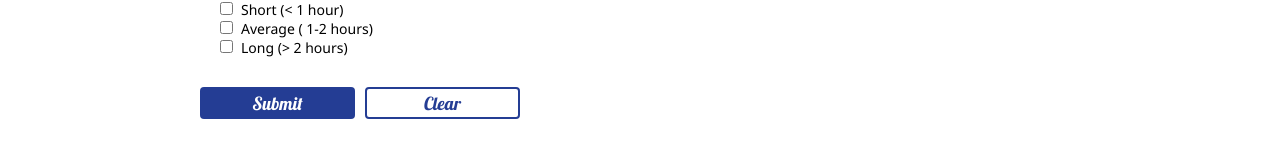
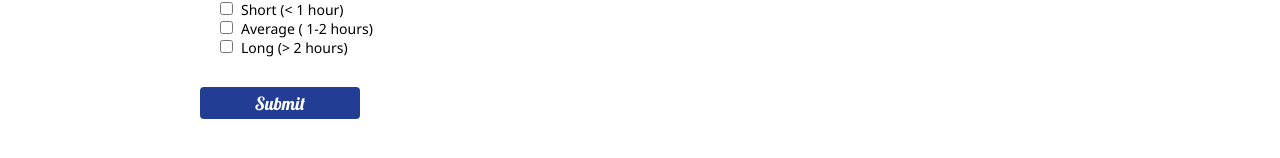
Before and after one commit to jackiegarrett/duds, an Angular app: page /search in a window 1280 px wide. Shown: the part 420-578 px from the top of the page. Built offline with nearby package versions, Linux system fonts and the light colour scheme; no server answers.

Commit message:
Removed clear filter button

```diff
--- a/src/app/core/watch-list.service.ts
+++ b/src/app/core/watch-list.service.ts
@@ -19,7 +19,6 @@ export class WatchListService {
 
   removeMovieFromWatchList = (i) => {
     this.watchListArray.splice(i, 1);
-    // return this.watchListArray;
   }
 
 }
--- a/src/app/search-criteria/search-criteria.component.html
+++ b/src/app/search-criteria/search-criteria.component.html
@@ -91,7 +91,6 @@
 
       <div class="buttonsContainer">
         <button id="submitButton">Submit</button>
-        <button id="clearButton">Clear</button>
       </div>
     </form>
   </div>
```
